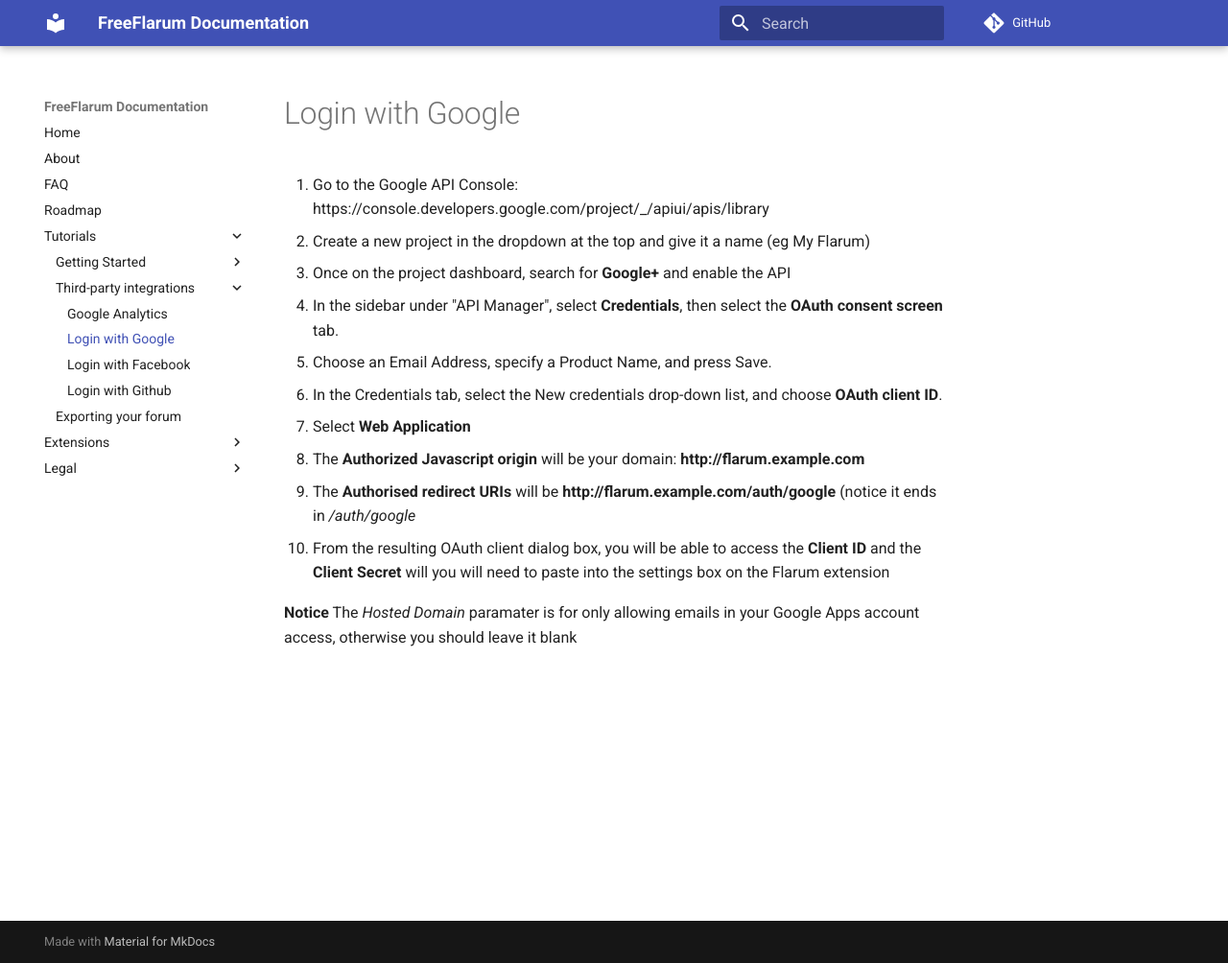
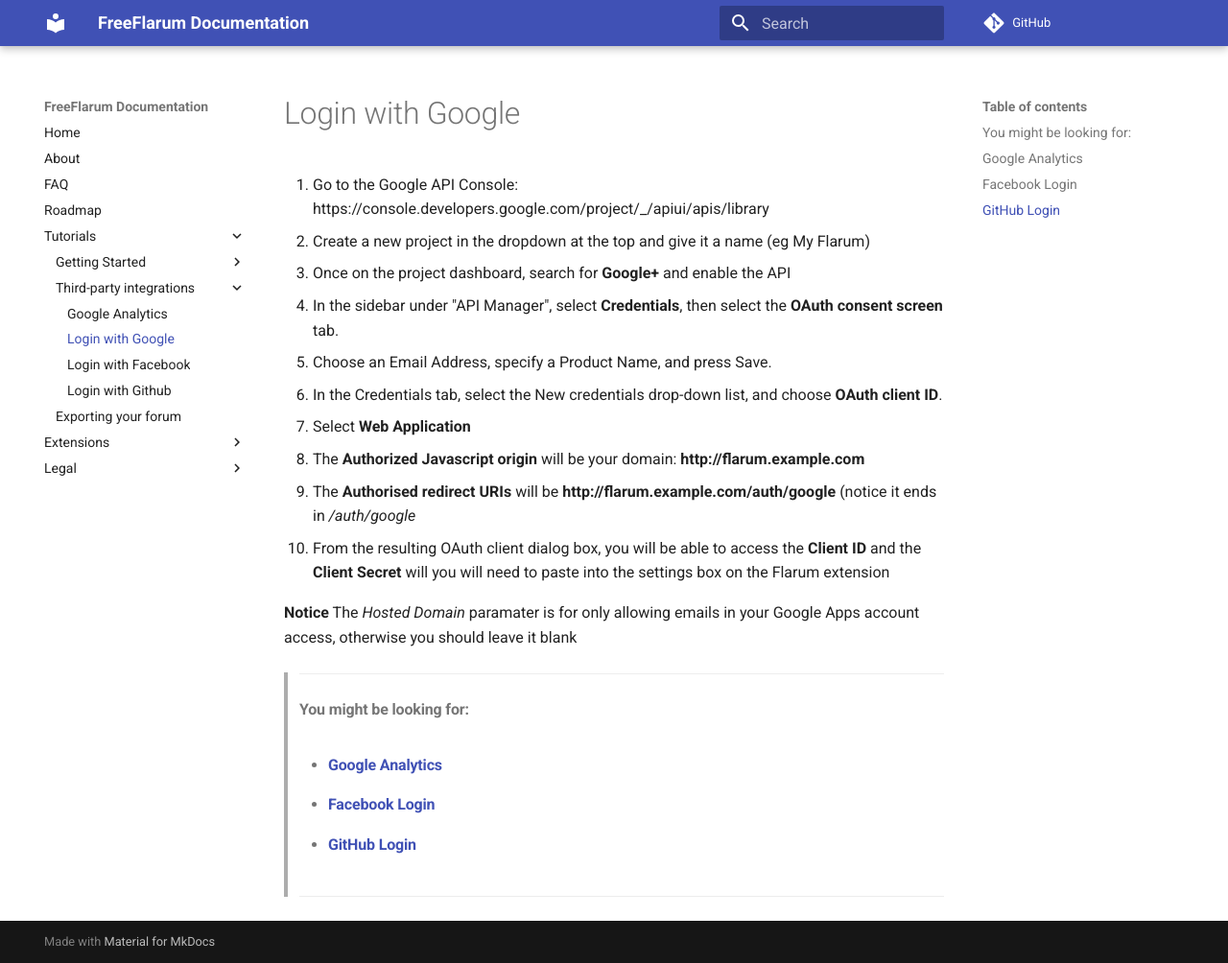
Before and after one commit to FreeFlarum/freeflarum.com, an MkDocs documentation site: the page built from docs/howto/social-login/google.md, in a window 1280 px wide and 1004 px high. Shown: the whole window at 96% size. Built offline with MkDocs 1.6.1 and Material for MkDocs 9.7.7, drawn with Linux system fonts in a browser that asks for light colours; comment, search, counter and statistics services are not loaded.

Commit message:
Update google.md

```diff
--- a/docs/howto/social-login/google.md
+++ b/docs/howto/social-login/google.md
@@ -14,3 +14,11 @@
 
 **Notice**
 The *Hosted Domain* paramater is for only allowing emails in your Google Apps account access, otherwise you should leave it blank
+
+> ---
+> #### __You might be looking for:__
+> - #### **[Google Analytics](https://www.freeflarum.com/docs/howto/google-analytics/)**
+> - #### **[Facebook Login](https://www.freeflarum.com/docs/howto/social-login/facebook/)**
+> - #### **[GitHub Login](https://www.freeflarum.com/docs/howto/social-login/github/)**
+>
+> ---
```
